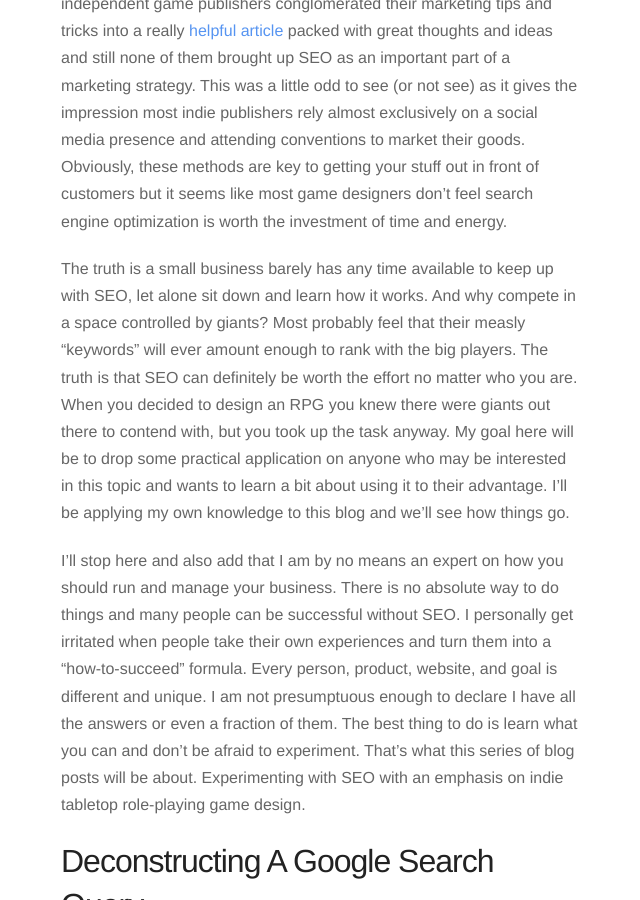
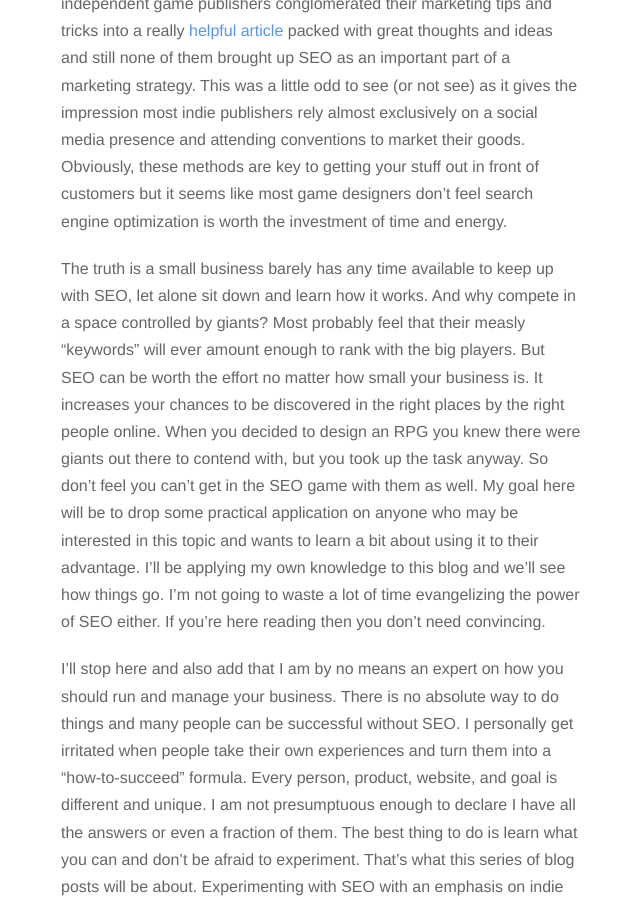
Before and after one commit to FantasyRobotFighter/fantasyrobotfighter.github.io, a Jekyll site: the page built from _posts/2019-05-04-SEO-for-indie-game-designers.md, in a window 1280 px wide and 900 px high, scrolled down 1343 px. Shown: the whole window, without its empty margins (319-959 px from the left). Built offline with Jekyll 4.4.1, drawn with Linux system fonts in a browser that asks for light colours; nearby versions of some CDN libraries; comment, search, counter and statistics services are not loaded.

Commit message:
Update 2019-05-04-SEO-for-indie-game-designers.md

```diff
--- a/_posts/2019-05-04-SEO-for-indie-game-designers.md
+++ b/_posts/2019-05-04-SEO-for-indie-game-designers.md
@@ -12,7 +12,7 @@ Search Engine Optimization (or SEO) is the unremitting practice of trying to inc
 <h1>Are Game Designers Using SEO?</h1>
 Whether you've noticed it or not, SEO is there and it's contributing in some fashion to your online visibility. It isn't a switch you flip or a web design task you check off your to-do list. It's a continual process of site enhancement that utilizes a whole suite of analytics tools. In fact, Entire jobs are dedicated to optimizing websites for search because the competition is tough and the rules are constantly changing. It's also something I'm not seeing a lot of indie game designers talk about. This may be because they either feel overwhelmed by it, do not believe it will bring them any new business, or just simply don't have enough knowledge to make an assessment. Very recently a group of independent game publishers conglomerated their marketing tips and tricks into a really [helpful article](https://medium.com/@davidcollins562/ttrpg-marketing-q-a-2e246625ec66) packed with great thoughts and ideas and still none of them brought up SEO as an important part of a marketing strategy. This was a little odd to see (or not see) as it gives the impression most indie publishers rely almost exclusively on a social media presence and attending conventions to market their goods. Obviously, these methods are key to getting your stuff out in front of customers but it seems like most game designers don't feel search engine optimization is worth the investment of time and energy.
 
-The truth is a small business barely has any time available to keep up with SEO, let alone sit down and learn how it works. And why compete in a space controlled by giants? Most probably feel that their measly "keywords" will ever amount enough to rank with the big players. The truth is that SEO can definitely be worth the effort no matter who you are. When you decided to design an RPG you knew there were giants out there to contend with, but you took up the task anyway. My goal here will be to drop some practical application on anyone who may be interested in this topic and wants to learn a bit about using it to their advantage. I'll be applying my own knowledge to this blog and we'll see how things go.
+The truth is a small business barely has any time available to keep up with SEO, let alone sit down and learn how it works. And why compete in a space controlled by giants? Most probably feel that their measly "keywords" will ever amount enough to rank with the big players. But SEO can be worth the effort no matter how small your business is. It increases your chances to be discovered in the right places by the right people online. When you decided to design an RPG you knew there were giants out there to contend with, but you took up the task anyway. So don't feel you can't get in the SEO game with them as well. My goal here will be to drop some practical application on anyone who may be interested in this topic and wants to learn a bit about using it to their advantage. I'll be applying my own knowledge to this blog and we'll see how things go. I'm not going to waste a lot of time evangelizing the power of SEO either. If you're here reading then you don't need convincing.
 
 I'll stop here and also add that I am by no means an expert on how you should run and manage your business. There is no absolute way to do things and many people can be successful without SEO. I personally get irritated when people take their own experiences and turn them into a "how-to-succeed" formula. Every person, product, website, and goal is different and unique. I am not presumptuous enough to declare I have all the answers or even a fraction of them. The best thing to do is learn what you can and don't be afraid to experiment. That's what this series of blog posts will be about. Experimenting with SEO with an emphasis on indie tabletop role-playing game design.
 
```
